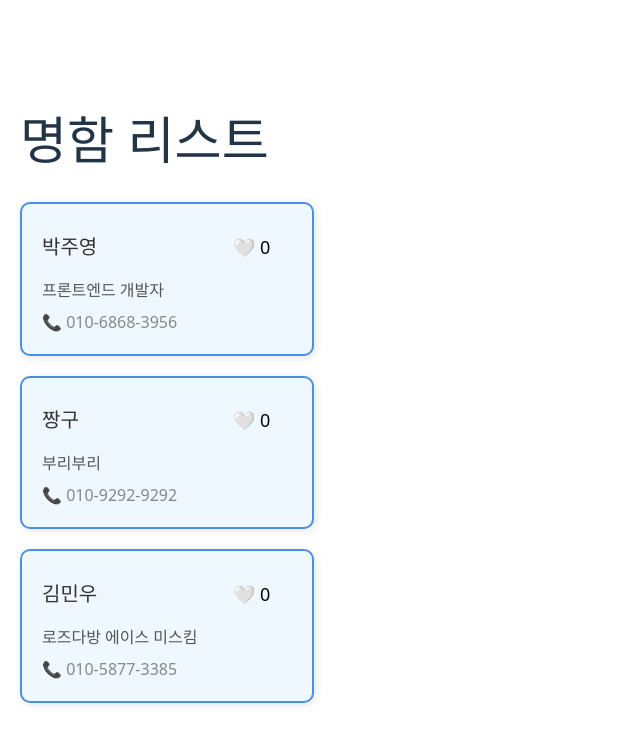
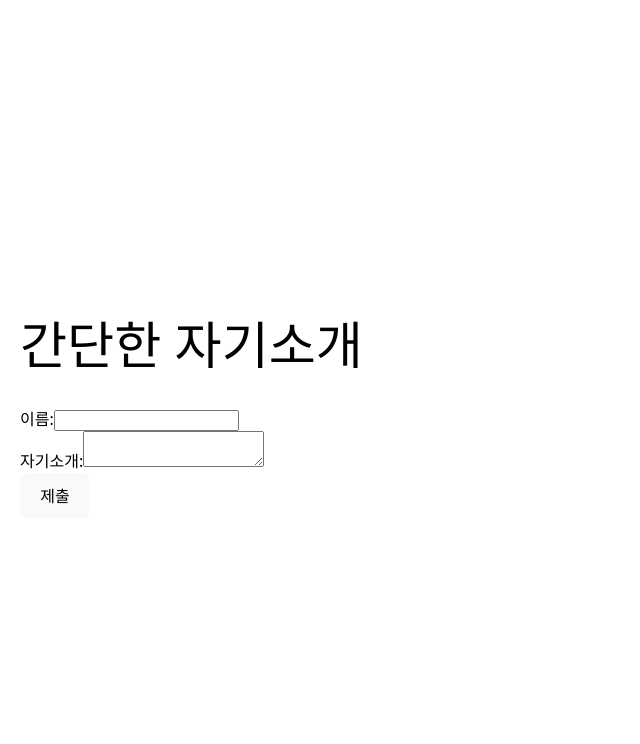
Before and after one commit to jjjuun-debug/practice-fe, a React (Vite) app: page / in a window 1280 px wide. Shown: the top 744 px of the page, without its empty margins (0-640 px from the left). Built offline with nearby package versions, Linux system fonts and the light colour scheme.

Commit message:
day3 inputoutput

```diff
--- a/src/App.jsx
+++ b/src/App.jsx
@@ -1,26 +1,25 @@
-import React from 'react';
-import BusinessCard from "./BusinessCard";
-
+import React, { useState } from 'react';
+import ProfileForm from './ProfileForm';
 
 function App() {
+  const [result, setResult] = useState(null);
+
+  const handleFormSubmit = (name, bio) => {
+    setResult({ name, bio });
+  };
+
   return (
-    <div style={{ padding: '20px' }}>
-      <h1>명함 리스트</h1>
-      <BusinessCard
-        name="박주영"
-        jobTitle="프론트엔드 개발자"
-        contact="010-6868-3956"
-      />
-      <BusinessCard
-        name="짱구"
-        jobTitle="부리부리"
-        contact="010-9292-9292"
-      />
-      <BusinessCard
-        name="김민우"
-        jobTitle="로즈다방 에이스 미스킴"
-        contact="010-5877-3385"
-      />
+    <div className="App" style={{ padding: '20px', color: 'black' }}>
+      <h1>간단한 자기소개</h1>
+      <ProfileForm onSubmit={handleFormSubmit} />
+
+      {result && (
+        <div style={{ marginTop: '20px', backgroundColor: '#f0f0f0', padding: '15px', color: 'black' }}>
+          <h2>제출 결과</h2>
+          <p><strong>이름:</strong> {result.name}</p>
+          <p><strong>자기소개:</strong> {result.bio}</p>
+        </div>
+      )}
     </div>
   );
 }
--- a/src/BusinessCard.jsx
+++ /dev/null
@@ -1,69 +0,0 @@
-import React, { useState } from 'react';
-
-function BusinessCard({ name, jobTitle, contact }) {
-  const [likes, setLikes] = useState(0);
-  const [liked, setLiked] = useState(false);
-
-  const handleLike = () => {
-    if (liked) {
-      setLikes(likes - 1);
-    } else {
-      setLikes(likes + 1);
-    }
-    setLiked(!liked);
-  };
-
-  return (
-    <div style={styles.card}>
-      <h2 style={styles.name}>
-        {name}
-        <button
-          onClick={handleLike}
-          style={styles.heartButton}
-        >
-          {liked ? '❤️' : '🤍'} {likes}
-        </button>
-      </h2>
-      <p style={styles.job}>{jobTitle}</p>
-      <p style={styles.contact}>📞 {contact}</p>
-    </div>
-  );
-}
-
-const styles = {
-  card: {
-    border: '2px solid #4A90E2',
-    borderRadius: '10px',
-    padding: '20px',
-    width: '250px',
-    backgroundColor: '#f0f8ff',
-    boxShadow: '2px 2px 8px rgba(0,0,0,0.1)',
-    marginBottom: '20px'
-  },
-  name: {
-    display: 'flex',
-    justifyContent: 'space-between',
-    alignItems: 'center',
-    margin: 0,
-    color: '#333',
-    fontSize: '20px'
-  },
-  heartButton: {
-    background: 'none',
-    border: 'none',
-    cursor: 'pointer',
-    fontSize: '18px',
-    marginLeft: '10px',
-  },
-  job: {
-    margin: '8px 0',
-    fontWeight: 'bold',
-    color: '#555',
-  },
-  contact: {
-    margin: 0,
-    color: '#888',
-  }
-};
-
-export default BusinessCard;
--- /dev/null
+++ b/src/ProfileForm.jsx
@@ -0,0 +1,43 @@
+import React, { useState } from 'react';
+
+function ProfileForm({ onSubmit }) {
+  const [name, setName] = useState('');
+  const [bio, setBio] = useState('');
+  const [error, setError] = useState('');
+
+  const handleSubmit = (e) => {
+    e.preventDefault();
+    if (!name.trim() || !bio.trim()) {
+      setError('이름과 자기소개를 모두 입력해주세요.');
+      return;
+    }
+    setError('');
+    onSubmit(name.trim(), bio.trim());
+    setName('');
+    setBio('');
+  };
+
+  return (
+    <form onSubmit={handleSubmit} style={{ color: 'black' }}>
+      <div>
+        <label>이름:</label>
+        <input
+          type="text"
+          value={name}
+          onChange={(e) => setName(e.target.value)}
+        />
+      </div>
+      <div>
+        <label>자기소개:</label>
+        <textarea
+          value={bio}
+          onChange={(e) => setBio(e.target.value)}
+        />
+      </div>
+      {error && <p style={{ color: 'red' }}>{error}</p>}
+      <button type="submit">제출</button>
+    </form>
+  );
+}
+
+export default ProfileForm;
```
